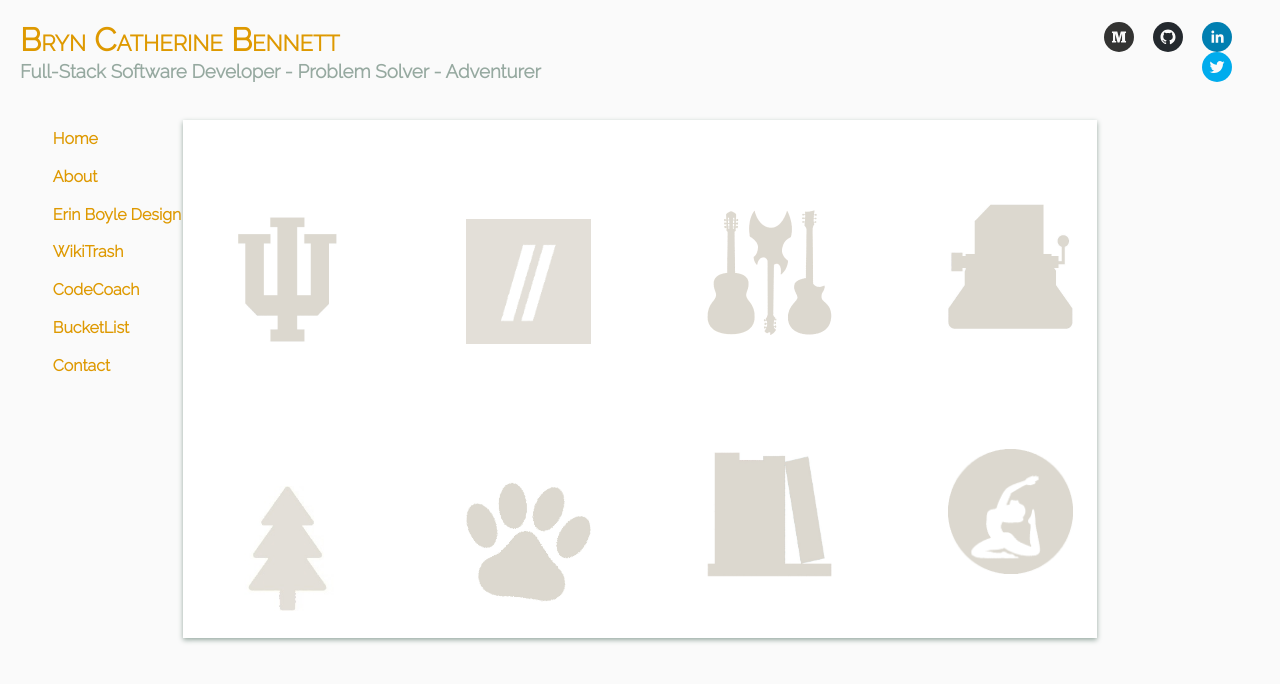
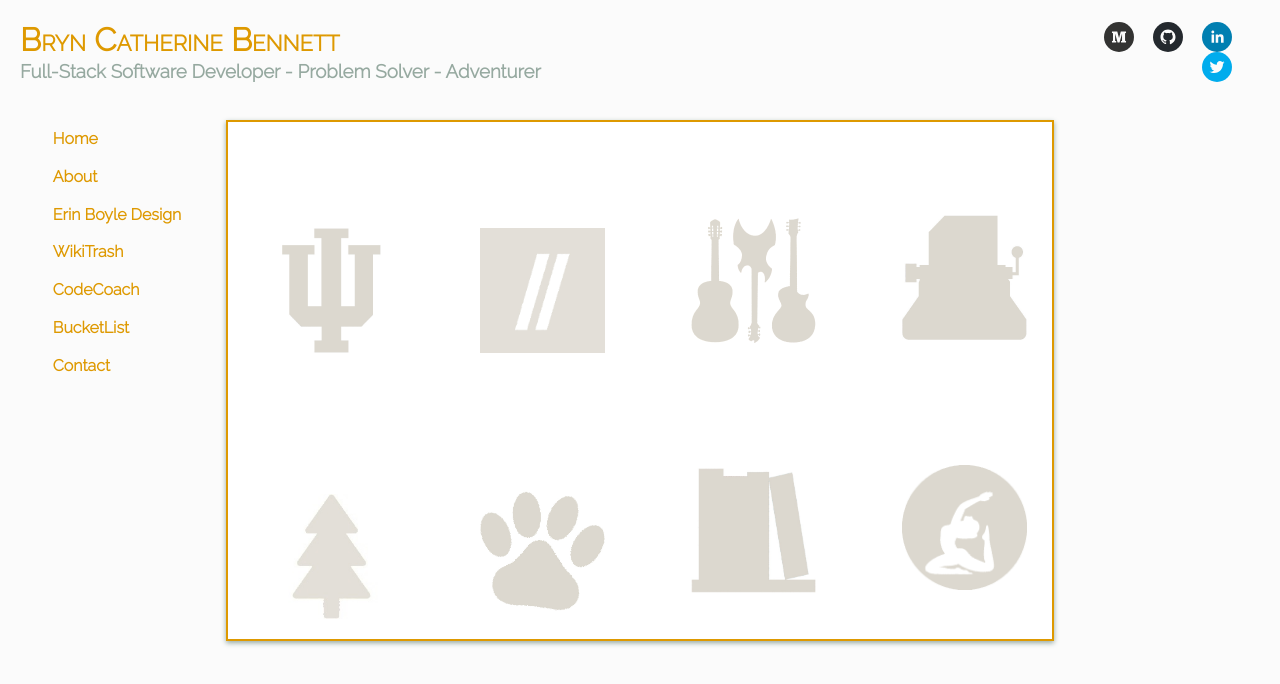
Before and after one commit to bbennett7/portfolio, a React (Create React App) app: page / in a window 1280 px wide. Shown: the top 684 px of the page. Built offline with nearby package versions, Linux system fonts and the light colour scheme.

Commit message:
Change background color

```diff
--- a/src/App.css
+++ b/src/App.css
@@ -12,8 +12,7 @@ body {
   --yellow: rgb(222, 153, 0);
   --gray: rgb(50, 60, 54);
   min-height: 100%;
-  --lightyellow: rgb(250, 250, 250);
-  background: var(--lightyellow);
+  background: rgb(251, 251, 251);
 }
 
 
@@ -115,13 +114,16 @@ a:hover {
 
 .About, .Bucketlist, .Code-Coach, .Contact, .EB-Design, .Home, .Wiki-trash {
   grid-area: 2 / 2 / 2 / 3;
-  padding: 1%;
   height: auto;
   background: white;
   /* border-top: 1px solid var(--yellow); */
   /* border-right: 1px solid var(--yellow); */
-  /* border: 1px solid var(--yellow); */
+  border: 2px solid var(--yellow);
   box-shadow: 0px 2px 5px var(--green);
+}
+
+.About, .Bucketlist, .Code-Coach, .Contact, .EB-Design, .Home, .Wiki-trash {
+  padding: 3%;
 }
 
 .Page-header {
@@ -135,9 +137,10 @@ p {
 }
 
 .Home {
+  padding: 1%;
   display: grid;
   grid-template: 1fr 1fr / 1fr 1fr 1fr 1fr;
-  grid-column-gap: 50px;
+  grid-column-gap: 20px;
   grid-row-gap: 20px;
 }
 
@@ -145,6 +148,7 @@ h4 {
   margin: 0% 5% 0% 0%;
   display: inline-block;
 }
+
 .App-link {
   padding: 0% 1px;
 }
@@ -205,7 +209,7 @@ iframe {
 .Home-icon h4, .Home-icon h6  {
   display: block;
   text-align: center;
-  margin: 5px 0px;
+  margin: 0px 0px;
 }
 
 .Home-icon:hover h4, .Home-icon:hover h6 {
```
